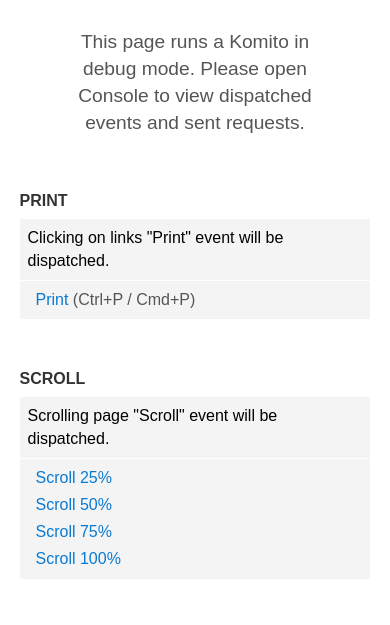
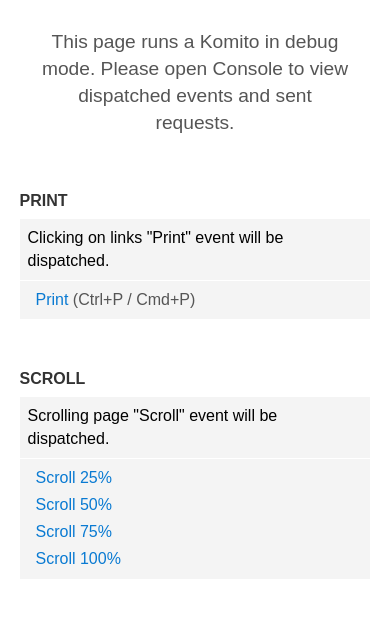
Before and after one commit to Datamart/Komito, a plain HTML site: page demo/v2.html in a window 390 px wide. Shown: the part 190-815 px from the top of the page. Drawn offline with Linux system fonts and the light colour scheme.

Commit message:
New preview images

```diff
--- a/styles-v2.css
+++ b/styles-v2.css
@@ -711,6 +711,11 @@ code:last-child {
     float: none;
   }
 
+  .info {
+    margin-left: 0;
+    margin-right: 0;
+  }
+
   .dtm-logo {
     margin-bottom: 1em;
   }
```
Also changed, not shown: mocks/komito-logo-120x90.jpg (added), mocks/komito-logo-600x455.jpg (added).
